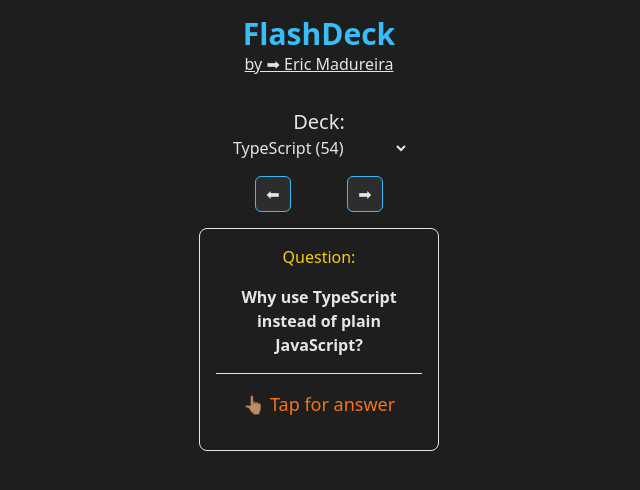
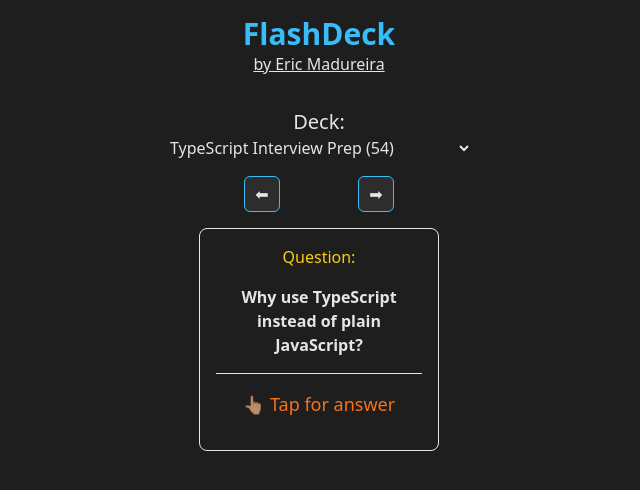
Before and after one commit to ericmadureira/flashdeck, a React (Vite) app: page / in a window 1280 px wide. Shown: the top 490 px of the page, without its empty margins (321-961 px from the left). Built offline with nearby package versions, Linux system fonts and the light colour scheme.

Commit message:
easier to place new decks

```diff
--- a/src/App.tsx
+++ b/src/App.tsx
@@ -1,69 +1,178 @@
-import { useState, useEffect } from 'react'
+import { useEffect, useState } from 'react'
 import type { ChangeEvent } from 'react'
 
 import Card from './components/Card'
 import DeckNav from './components/DeckNav'
 
-import frontend from "../src/decks/frontend.json"
-import backend from "../src/decks/backend.json"
-import systemDesign from "../src/decks/system-design.json"
-import architecturePatterns from "../src/decks/architecture-patterns.json"
-import typescript from "../src/decks/typescript.json"
+type CardData = { question: string; answer: string; tags?: string[] }
+type Deck = { id?: string; title?: string; cards: CardData[] }
+type DeckFile = Deck | CardData[]
+type DeckMap = Record<string, Deck>
 
-// types
-type Card = { question: string; answer: string; tags?: string[] }
-type Deck = { title?: string; cards: Card[] }
+const deckModules = import.meta.glob('./decks/*.json', { eager: true }) as Record<
+  string,
+  { default: DeckFile }
+>
 
-const DECKS = {
-  typescript,
-  frontend,
-  backend,
-  systemDesign,
-  architecturePatterns,
-} satisfies Record<string, Deck>
-
-type DeckId = keyof typeof DECKS
-
-const ORDER: DeckId[] = ['typescript', 'frontend', 'backend', 'systemDesign', 'architecturePatterns']
-
-const LABEL: Record<DeckId, string> = {
-  typescript: 'TypeScript',
-  frontend: 'Front-end',
-  backend: 'Back-end',
-  systemDesign: 'System Design',
-  architecturePatterns: 'Architecture Patterns',
+function toTitleCase(value: string) {
+  return value
+    .split(/[-_\s]+/)
+    .filter(Boolean)
+    .map(part => part.charAt(0).toUpperCase() + part.slice(1))
+    .join(' ')
 }
 
+function getDeckId(path: string) {
+  return path.split('/').pop()?.replace('.json', '') ?? 'deck'
+}
+
+function getDeckTitle(deckId: string, deck?: Deck) {
+  return deck?.title?.trim() || toTitleCase(deckId)
+}
+
+function isCardData(value: unknown): value is CardData {
+  if (!value || typeof value !== 'object') {
+    return false
+  }
+
+  const card = value as Record<string, unknown>
+  return typeof card.question === 'string' && typeof card.answer === 'string'
+}
+
+function normalizeDeck(path: string, file: DeckFile): [string, Deck] | null {
+  const fallbackId = getDeckId(path)
+
+  if (Array.isArray(file)) {
+    const cards = file.filter(isCardData)
+    if (cards.length === 0) {
+      return null
+    }
+
+    return [
+      fallbackId,
+      {
+        id: fallbackId,
+        title: toTitleCase(fallbackId),
+        cards,
+      },
+    ]
+  }
+
+  if (!file || typeof file !== 'object' || !Array.isArray(file.cards)) {
+    return null
+  }
+
+  const cards = file.cards.filter(isCardData)
+  if (cards.length === 0) {
+    return null
+  }
+
+  const deckId = typeof file.id === 'string' && file.id.trim() ? file.id : fallbackId
+
+  return [
+    deckId,
+    {
+      id: deckId,
+      title: getDeckTitle(deckId, file),
+      cards,
+    },
+  ]
+}
+
+const DECKS = Object.fromEntries(
+  Object.entries(deckModules)
+    .map(([path, module]) => normalizeDeck(path, module.default))
+    .filter((entry): entry is [string, Deck] => entry !== null),
+) as DeckMap
+
+const ORDER = Object.keys(DECKS).sort((left, right) => {
+  if (left === 'typescript') {
+    return -1
+  }
+
+  if (right === 'typescript') {
+    return 1
+  }
+
+  return DECKS[left].title!.localeCompare(DECKS[right].title!)
+})
+
 function App() {
-  	const [deckId, setDeckId] = useState<DeckId>('typescript')
+  const initialDeckId = ORDER[0] ?? ''
+  const [deckId, setDeckId] = useState(initialDeckId)
   const [cardIdx, setCardIdx] = useState(0)
 
-	let currentDeck = DECKS[deckId]
-	let currentCard = currentDeck.cards[cardIdx]
-	const total  = currentDeck.cards.length
+  const currentDeck = DECKS[deckId]
+  const total = currentDeck?.cards.length ?? 0
+  const currentCard = currentDeck?.cards[cardIdx]
 
-	const previousCard = () => setCardIdx(v => (v - 1 + total) % total)
-	const nextCard = () => setCardIdx(v => (v + 1) % total)
+  const previousCard = () => {
+    if (total === 0) {
+      return
+    }
+
+    setCardIdx(v => (v - 1 + total) % total)
+  }
+
+  const nextCard = () => {
+    if (total === 0) {
+      return
+    }
+
+    setCardIdx(v => (v + 1) % total)
+  }
+
+  useEffect(() => {
+    if (!DECKS[deckId] && initialDeckId) {
+      setDeckId(initialDeckId)
+    }
+  }, [deckId, initialDeckId])
 
   useEffect(() => setCardIdx(0), [deckId])
+
+  if (ORDER.length === 0) {
+    return (
+      <div className='flex min-h-screen flex-col items-center justify-center px-6 text-center'>
+        <h1 className='mt-4 text-[#38BDF8]'>FlashDeck</h1>
+        <p className='mt-6 max-w-md text-lg'>
+          Nenhum deck valido foi encontrado em <code>src/decks</code>.
+        </p>
+        <p className='mt-2 max-w-md text-sm text-zinc-300'>
+          Use um JSON com <code>{'{ "title": "...", "cards": [...] }'}</code> ou um array de
+          cards com <code>question</code> e <code>answer</code>.
+        </p>
+      </div>
+    )
+  }
 
   return (
     <div className='flex flex-col items-center text-center'>
       <h1 className='mt-4 text-[#38BDF8]'>FlashDeck</h1>
-			<h3><a href="https://github.com/ericmadureira/flashdeck" target='_blank' className='underline'>by ➡ Eric Madureira</a></h3>
+      <h3>
+        <a
+          href="https://github.com/ericmadureira/flashdeck"
+          target='_blank'
+          className='underline'
+        >
+          by Eric Madureira
+        </a>
+      </h3>
       <p className='mt-8 text-xl'>Deck:</p>
       <select
         value={deckId}
-				onChange={(e: ChangeEvent<HTMLSelectElement>) => setDeckId(e.target.value as DeckId)}
+        onChange={(e: ChangeEvent<HTMLSelectElement>) => setDeckId(e.target.value)}
       >
         {ORDER.map(id => (
           <option key={id} value={id}>
-						{LABEL[id]}{id===deckId ? ` (${total})` : ''}
+            {DECKS[id].title}
+            {id === deckId ? ` (${total})` : ''}
           </option>
         ))}
       </select>
       <DeckNav previousCard={previousCard} nextCard={nextCard} />
+      {currentCard && (
         <Card key={currentCard.question} question={currentCard.question} answer={currentCard.answer} />
+      )}
     </div>
   )
 }
```
Also changed, not shown: src/decks/fsmid2026.json (+44 -40 lines). Lines whose indentation alone changed are shown as unchanged.
